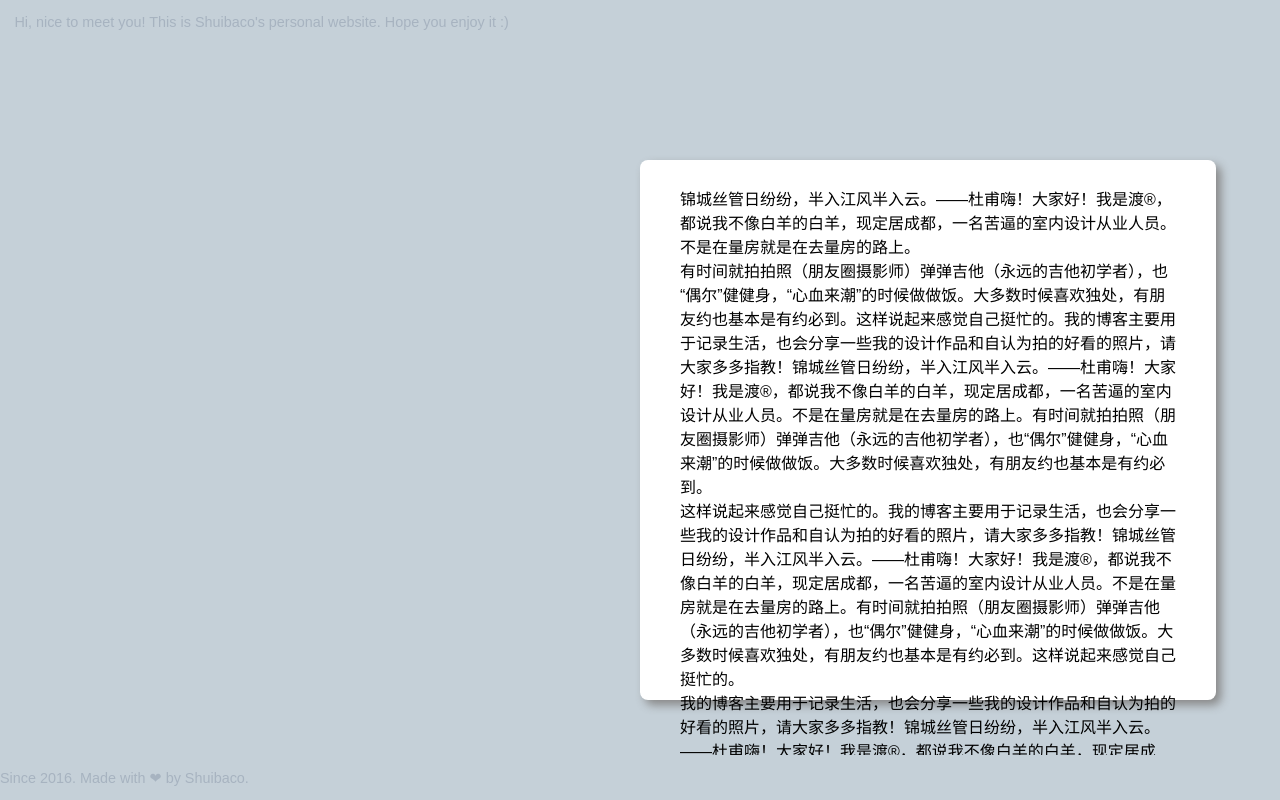
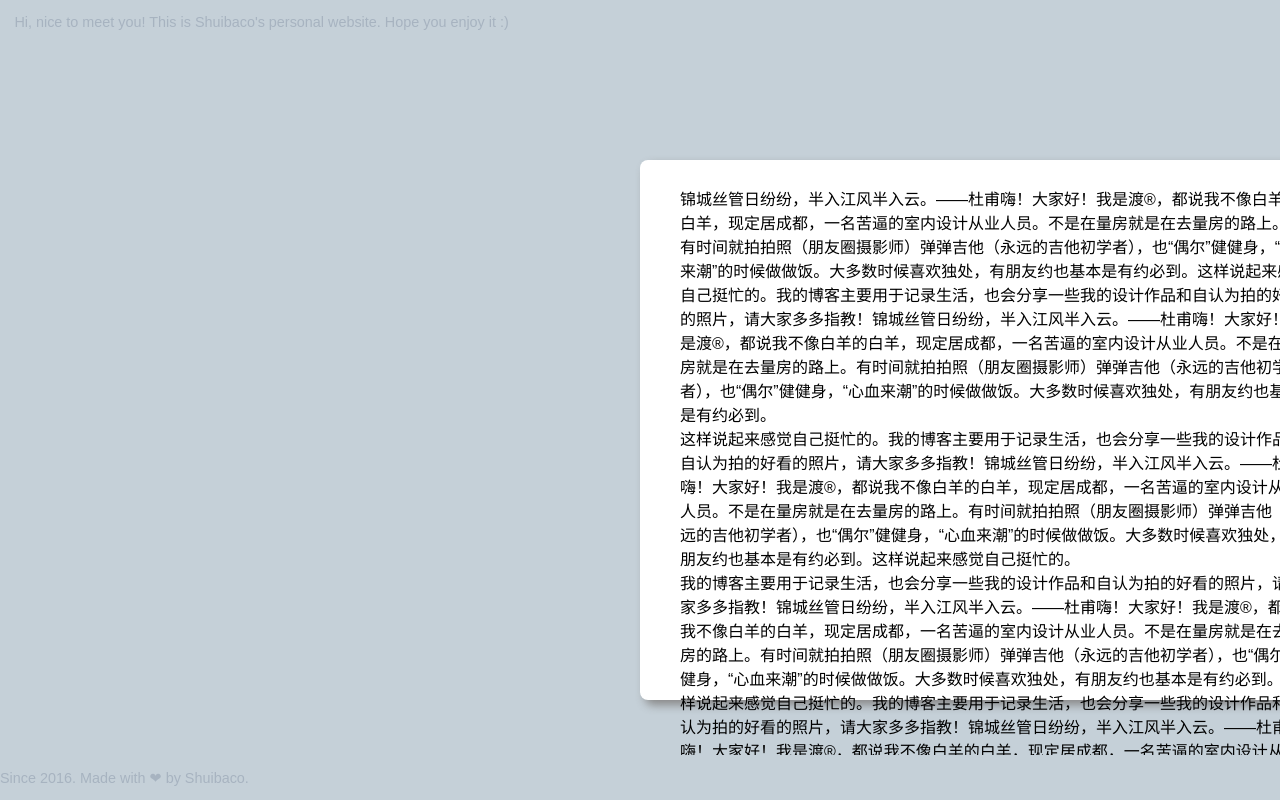
Before and after one commit to NasTree/nastree.github.io, a plain HTML site: page index.html in a window 1280 px wide. Drawn offline with Linux system fonts and the light colour scheme.

Commit message:
Update style.css

```diff
--- a/style.css
+++ b/style.css
@@ -32,7 +32,7 @@ div {
 	position: fixed;
 	padding:10px 40px;
 	background:#FFFF;
-	width:auto;
+	width: calc(60% - 2rem - 8%);
 	height: 65vh;
 	border-radius:8px;
 	margin:20vh 5vw 5vh 50vw;
```
